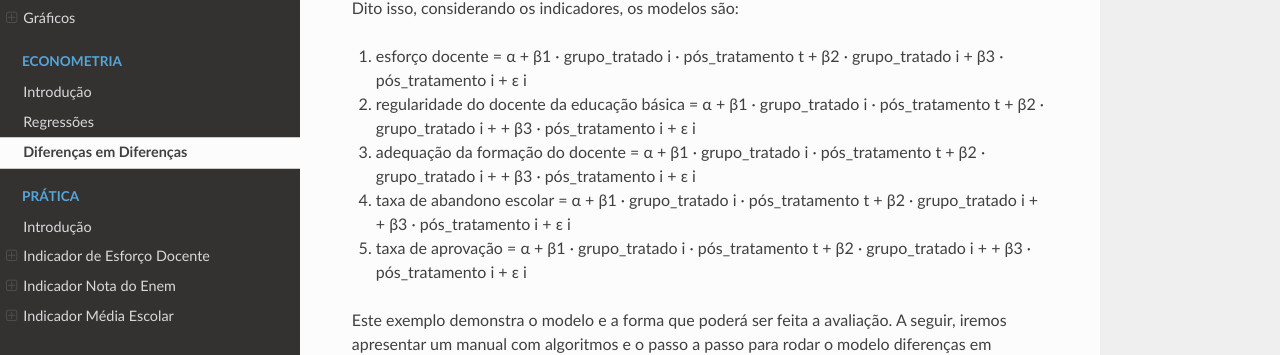
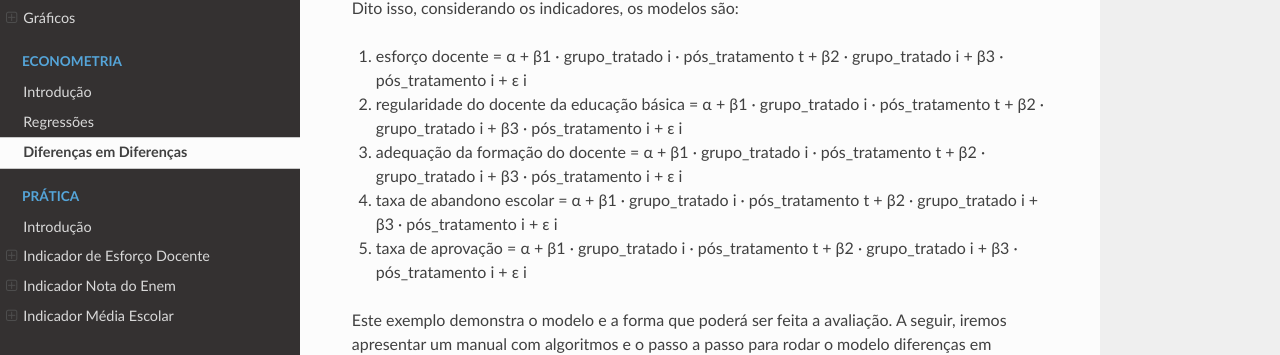
Before and after one commit to VitorGGs/manual-diff, a Sphinx documentation site: the page built from docs/econometria/did.rst, in a window 1280 px wide and 949 px high. Shown: the part 355-710 px from the top of the window. Built offline with Sphinx 7.4.7 and the Read the Docs theme 2.0.0, drawn with Linux system fonts in a browser that asks for light colours.

Commit message:
Update did.rst

```diff
--- a/docs/econometria/did.rst
+++ b/docs/econometria/did.rst
@@ -10,12 +10,12 @@ Dito isso, considerando os indicadores, os modelos são:
 
 1.	esforço docente = α + β1 · grupo_tratado i · pós_tratamento t + β2 · grupo_tratado i + β3 · pós_tratamento i + ε i
 
-2.	regularidade do docente da educação básica = α + β1 · grupo_tratado i · pós_tratamento t + β2 · grupo_tratado i + + β3 · pós_tratamento i + ε i
+2.	regularidade do docente da educação básica = α + β1 · grupo_tratado i · pós_tratamento t + β2 · grupo_tratado i + β3 · pós_tratamento i + ε i
 
-3.	adequação da formação do docente = α + β1 · grupo_tratado i · pós_tratamento t + β2 · grupo_tratado i + + β3 · pós_tratamento i + ε i
+3.	adequação da formação do docente = α + β1 · grupo_tratado i · pós_tratamento t + β2 · grupo_tratado i + β3 · pós_tratamento i + ε i
 
-4.	taxa de abandono escolar = α + β1 · grupo_tratado i · pós_tratamento t + β2 · grupo_tratado i + + β3 · pós_tratamento i + ε i
+4.	taxa de abandono escolar = α + β1 · grupo_tratado i · pós_tratamento t + β2 · grupo_tratado i + β3 · pós_tratamento i + ε i
 
-5.	taxa de aprovação = α + β1 · grupo_tratado i · pós_tratamento t + β2 · grupo_tratado i + + β3 · pós_tratamento i + ε i
+5.	taxa de aprovação = α + β1 · grupo_tratado i · pós_tratamento t + β2 · grupo_tratado i + β3 · pós_tratamento i + ε i
 
 Este exemplo demonstra o modelo e a forma que poderá ser feita a avaliação. A seguir, iremos apresentar um manual com algoritmos e o passo a passo para rodar o modelo diferenças em diferenças no R para que pessoas com um mínimo de capacitação em econometria aplicada possam rodas avaliações futuras deste e outros editais para os quais esta metodologia se aplica.
```
